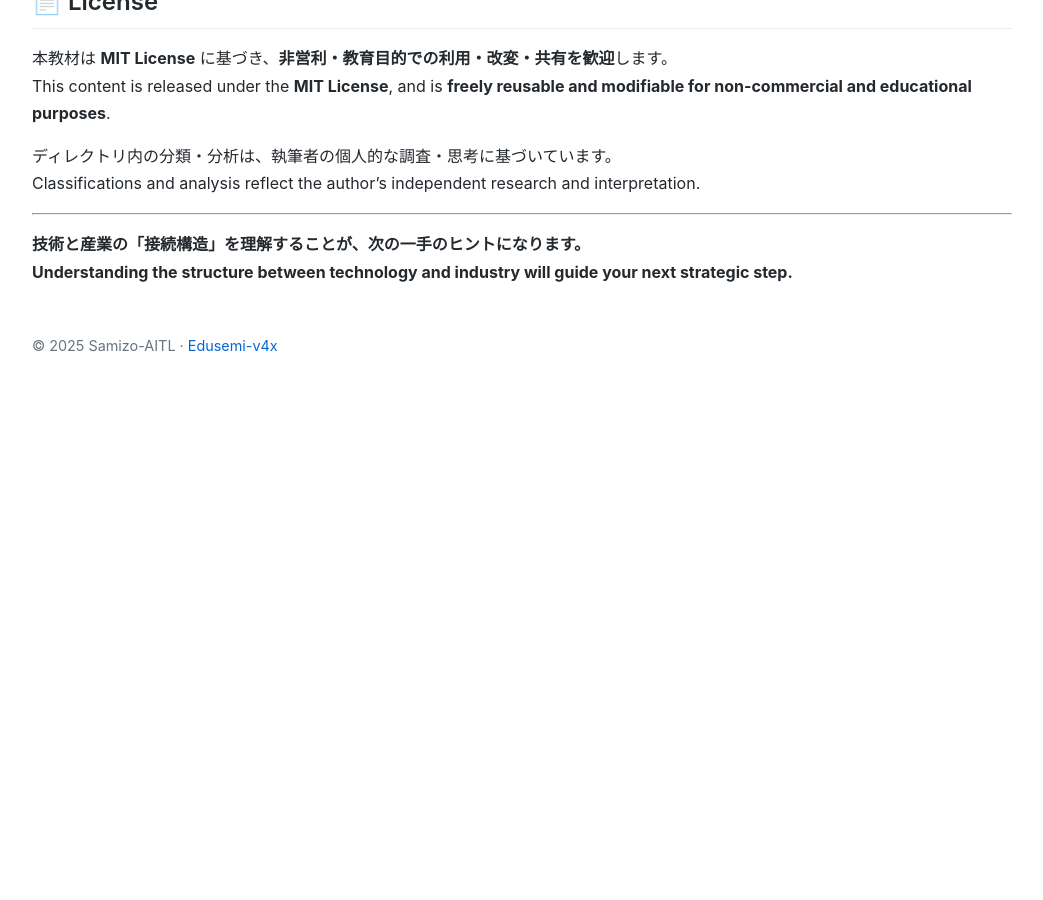
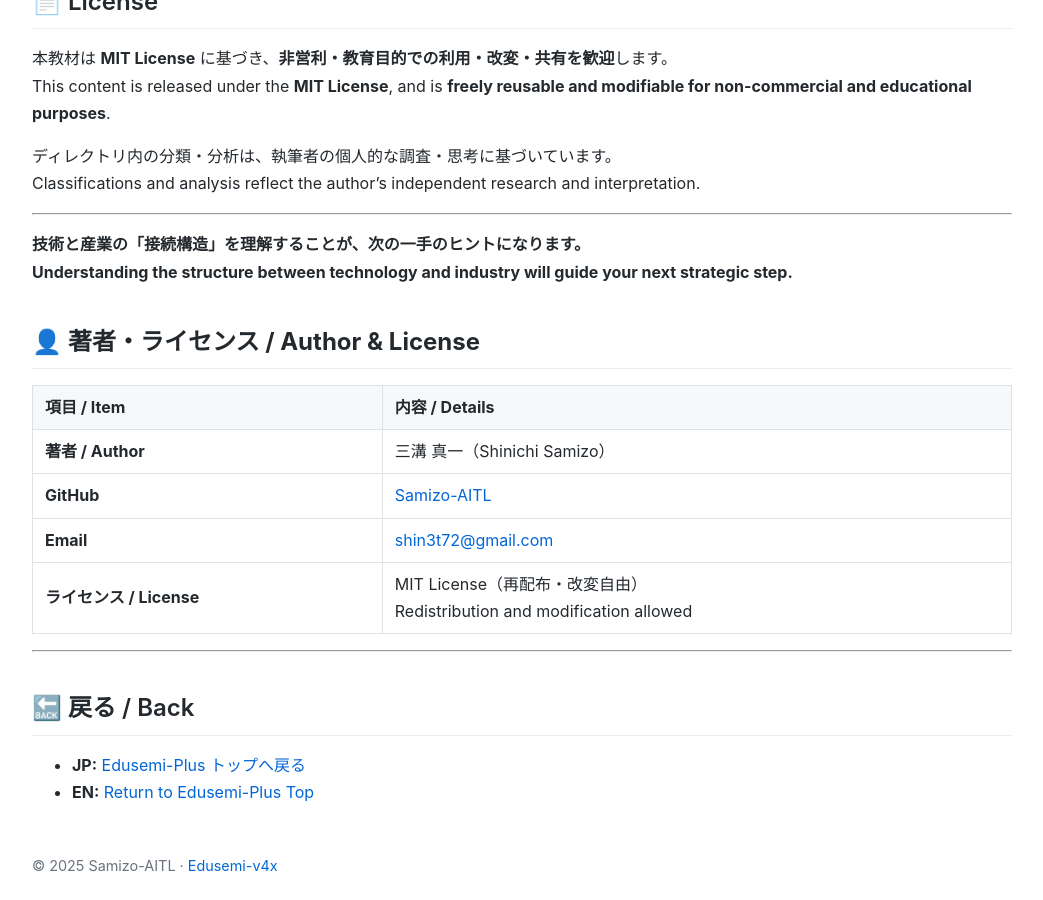
Before and after one commit to Samizo-AITL/Edusemi-Plus, a Jekyll site: the page built from industry/index.md, in a window 1280 px wide and 900 px high, scrolled down 2970 px. Shown: the whole window, without its empty margins (118-1161 px from the left). Built offline with Jekyll 4.4.1, drawn with Linux system fonts in a browser that asks for light colours; before the commit the page ends 3375 px from its top, so only the background shows below that.

Commit message:
Update index.md

```diff
--- a/industry/index.md
+++ b/industry/index.md
@@ -93,3 +93,18 @@
 
 **技術と産業の「接続構造」を理解することが、次の一手のヒントになります。**
 **Understanding the structure between technology and industry will guide your next strategic step.**
+
+## 👤 **著者・ライセンス / Author & License**
+
+| **項目 / Item** | **内容 / Details** |
+|-----------------|--------------------|
+| **著者 / Author** | 三溝 真一（Shinichi Samizo） |
+| **GitHub** | [Samizo-AITL](https://github.com/Samizo-AITL) |
+| **Email** | [shin3t72@gmail.com](mailto:shin3t72@gmail.com) |
+| **ライセンス / License** | MIT License（再配布・改変自由）<br>Redistribution and modification allowed |
+
+---
+
+## 🔙 戻る / Back
+- **JP:** [Edusemi-Plus トップへ戻る](https://samizo-aitl.github.io/Edusemi-Plus/index.html)
+- **EN:** [Return to Edusemi-Plus Top](https://samizo-aitl.github.io/Edusemi-Plus/index.html)
```
